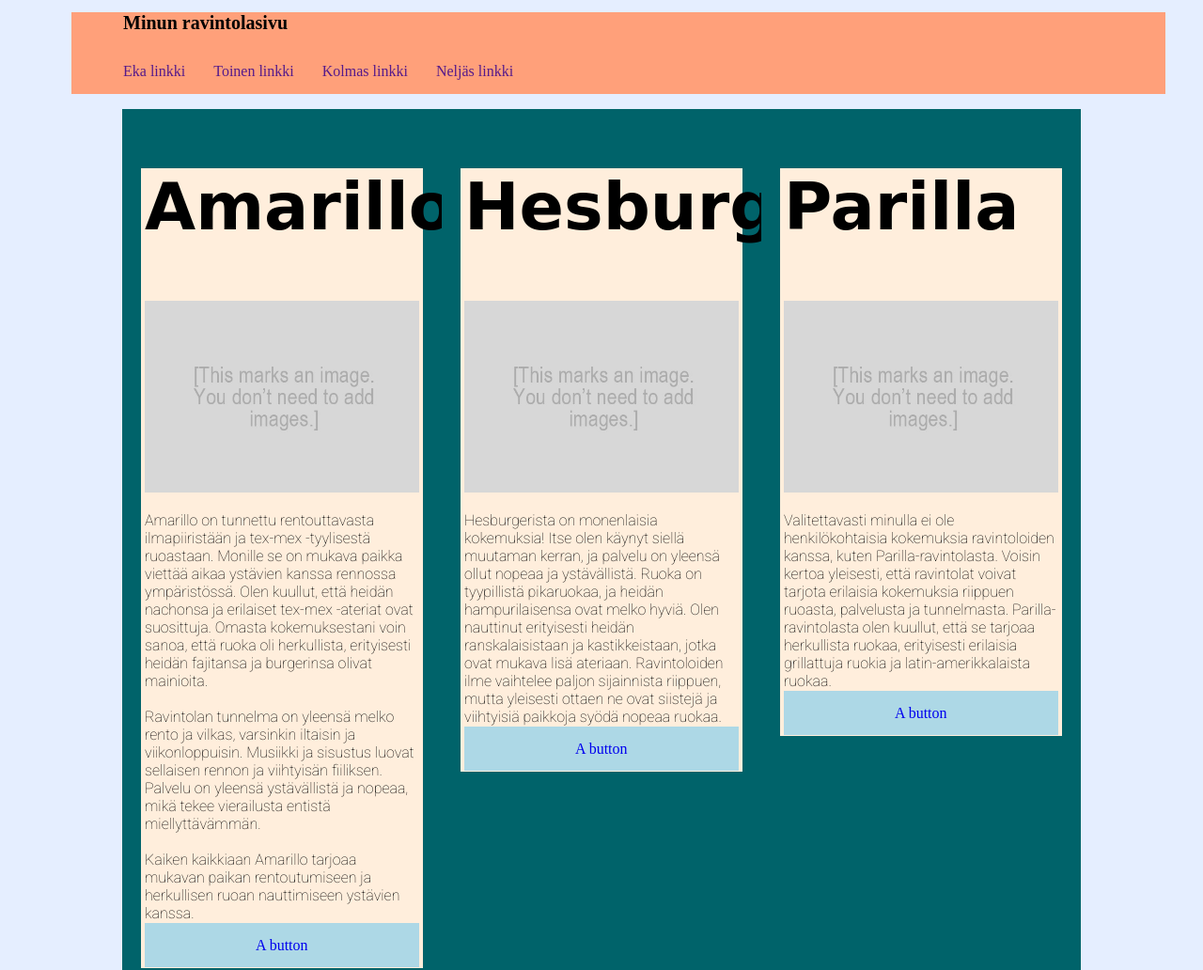
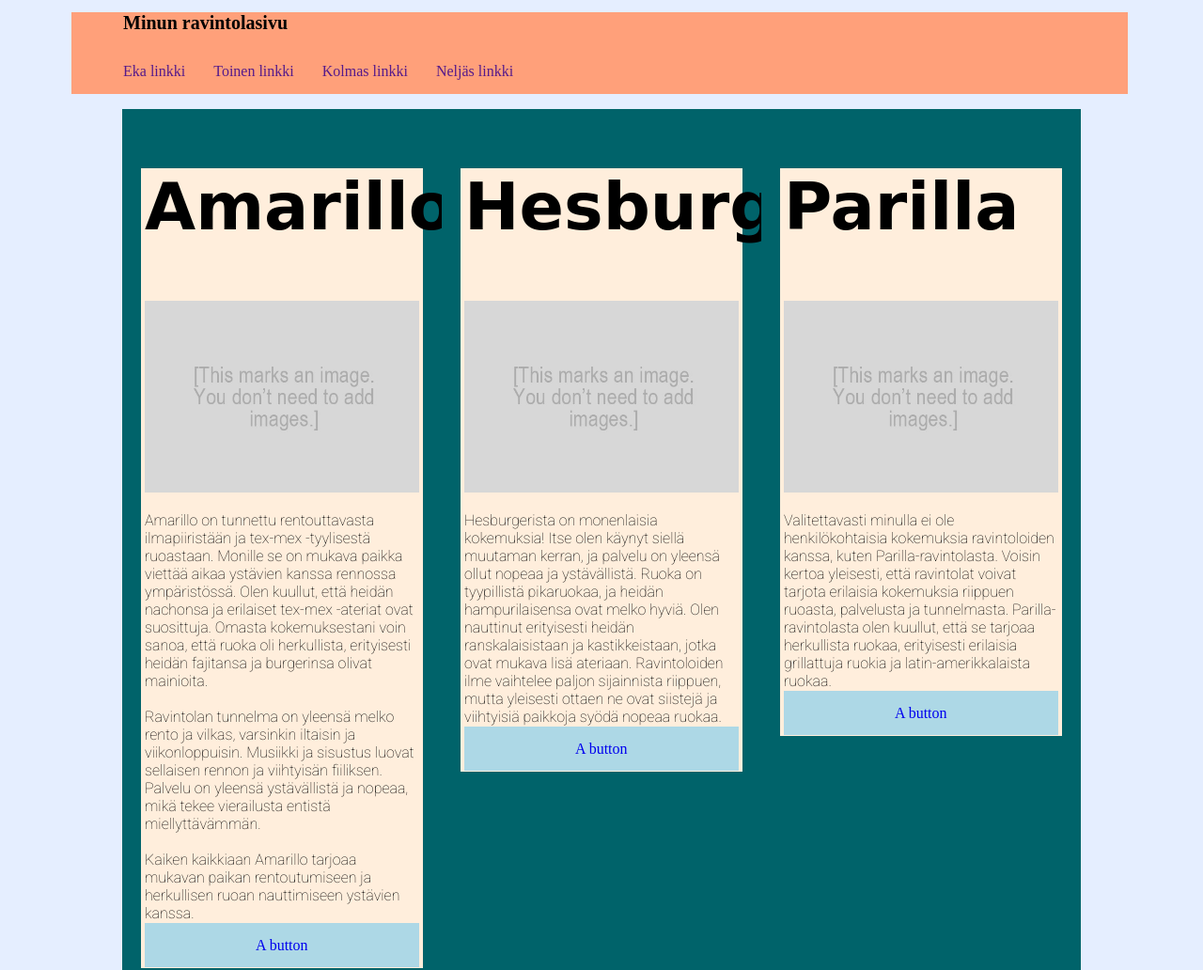
Before and after one commit to OnniPajarinen/OnniPajarinen, a plain HTML site: page Uusi/desing-tehtava-versio-2/index.html in a window 1280 px wide. Shown: the top 1032 px of the page at 94% size. Drawn offline with Linux system fonts and the light colour scheme; a web font is replaced by a local one.

Commit message:
Update style.css

```diff
--- a/Uusi/desing-tehtava-versio-2/style.css
+++ b/Uusi/desing-tehtava-versio-2/style.css
@@ -225,4 +225,4 @@
 }
 header{margin-left: 3%;}
 h1{margin-left: 55px;}
-header{background-color: lightsalmon; align-self: center;}
+header{background-color: lightsalmon; align-self: center; margin-right: 40px;}
```
